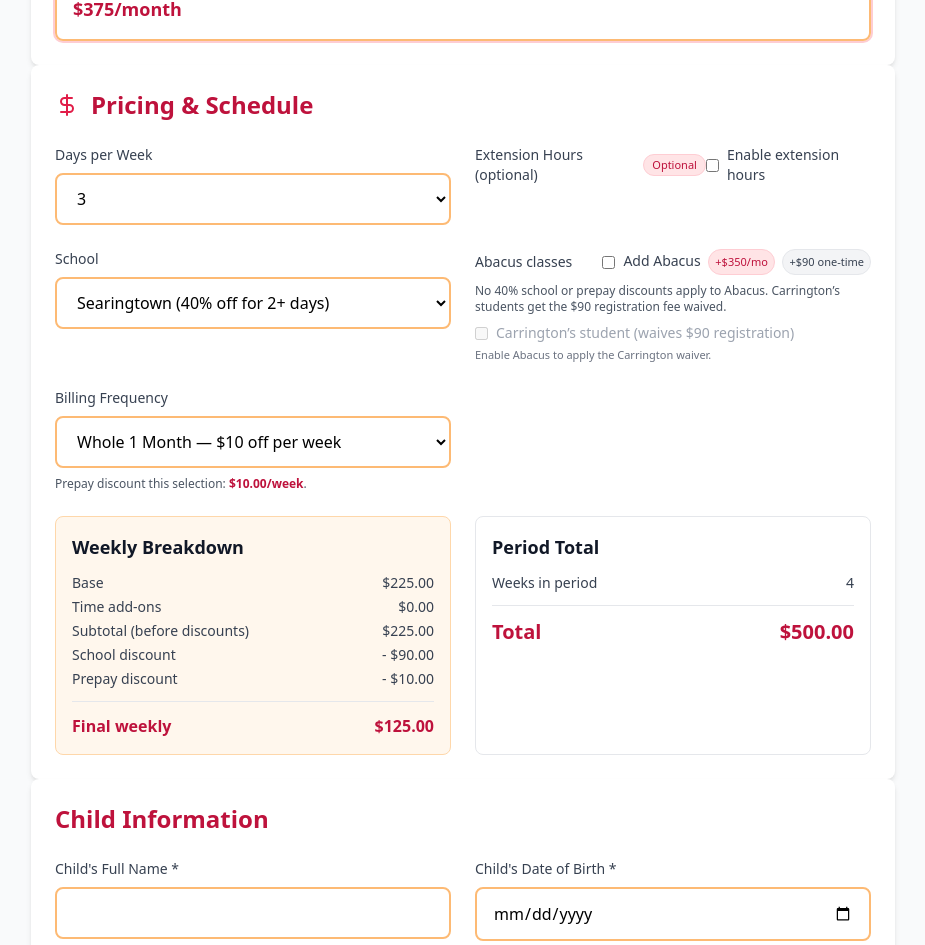
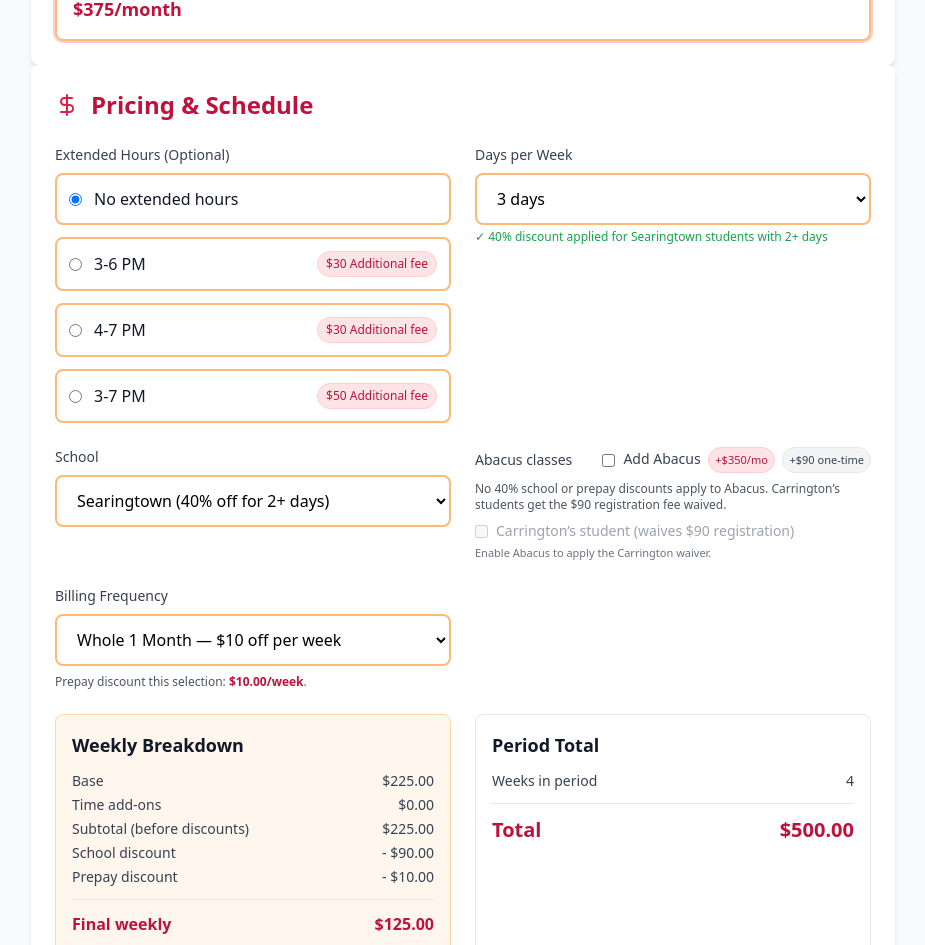
Before and after one commit to phcodesage/olga-one-page-form, a React (Vite) app: page / in a window 1280 px wide. Shown: the part 1112-2057 px from the top of the page, without its empty margins (177-1102 px from the left). Built offline with nearby package versions, Linux system fonts and the light colour scheme.

Commit message:
updated: extended hour

```diff
--- a/src/App.tsx
+++ b/src/App.tsx
@@ -305,6 +305,66 @@ function App() {
             </div>
 
             <div className="grid md:grid-cols-2 gap-6">
+              {/* Extension Hours Options */}
+              <div>
+                <label className="block text-sm font-medium text-gray-700 mb-2">Extended Hours (Optional)</label>
+                <div className="space-y-3">
+                  <label className="flex items-center gap-3 p-3 border-2 border-orange-300 rounded-lg hover:border-orange-400 cursor-pointer">
+                    <input
+                      type="radio"
+                      name="extensionHours"
+                      value="none"
+                      checked={!extensionsEnabled}
+                      onChange={() => setExtensionsEnabled(false)}
+                      className="text-rose-600 focus:ring-rose-500"
+                    />
+                    <span className="text-gray-900">No extended hours</span>
+                  </label>
+                  <label className="flex items-center justify-between gap-3 p-3 border-2 border-orange-300 rounded-lg hover:border-orange-400 cursor-pointer">
+                    <div className="flex items-center gap-3">
+                      <input
+                        type="radio"
+                        name="extensionHours"
+                        value="3-6"
+                        checked={extensionsEnabled && timeBlock === '3-6'}
+                        onChange={() => { setExtensionsEnabled(true); setTimeBlock('3-6'); }}
+                        className="text-rose-600 focus:ring-rose-500"
+                      />
+                      <span className="text-gray-900">3-6 PM</span>
+                    </div>
+                    <span className="inline-flex items-center px-2 py-1 rounded-full text-xs bg-rose-100 text-rose-700 border border-rose-200">$30 Additional fee</span>
+                  </label>
+                  <label className="flex items-center justify-between gap-3 p-3 border-2 border-orange-300 rounded-lg hover:border-orange-400 cursor-pointer">
+                    <div className="flex items-center gap-3">
+                      <input
+                        type="radio"
+                        name="extensionHours"
+                        value="4-7"
+                        checked={extensionsEnabled && timeBlock === '4-7'}
+                        onChange={() => { setExtensionsEnabled(true); setTimeBlock('4-7'); }}
+                        className="text-rose-600 focus:ring-rose-500"
+                      />
+                      <span className="text-gray-900">4-7 PM</span>
+                    </div>
+                    <span className="inline-flex items-center px-2 py-1 rounded-full text-xs bg-rose-100 text-rose-700 border border-rose-200">$30 Additional fee</span>
+                  </label>
+                  <label className="flex items-center justify-between gap-3 p-3 border-2 border-orange-300 rounded-lg hover:border-orange-400 cursor-pointer">
+                    <div className="flex items-center gap-3">
+                      <input
+                        type="radio"
+                        name="extensionHours"
+                        value="3-7"
+                        checked={extensionsEnabled && timeBlock === '3-7'}
+                        onChange={() => { setExtensionsEnabled(true); setTimeBlock('3-7'); }}
+                        className="text-rose-600 focus:ring-rose-500"
+                      />
+                      <span className="text-gray-900">3-7 PM</span>
+                    </div>
+                    <span className="inline-flex items-center px-2 py-1 rounded-full text-xs bg-rose-100 text-rose-700 border border-rose-200">$50 Additional fee</span>
+                  </label>
+                </div>
+              </div>
+
               {/* Days per week */}
               <div>
                 <label className="block text-sm font-medium text-gray-700 mb-2">Days per Week</label>
@@ -314,45 +374,11 @@ function App() {
                   className="w-full px-4 py-3 border-2 border-orange-300 rounded-lg bg-white focus:border-rose-600 focus:ring-2 focus:ring-rose-100 outline-none"
                 >
                   {[1,2,3,4,5].map(d => (
-                    <option key={d} value={d}>{d}</option>
+                    <option key={d} value={d}>{d} day{d > 1 ? 's' : ''}</option>
                   ))}
                 </select>
-              </div>
-
-              {/* Time block */}
-              <div>
-                <div className="flex items-center justify-between mb-2">
-                  <div className="flex items-center gap-2">
-                    <span className="block text-sm font-medium text-gray-700">Extension Hours (optional)</span>
-                    <span className="inline-flex items-center px-2 py-0.5 rounded-full text-[11px] font-medium bg-rose-100 text-rose-700 border border-rose-200">Optional</span>
-                  </div>
-                  <label className="flex items-center gap-2 text-sm text-gray-700">
-                    <input type="checkbox" checked={extensionsEnabled} onChange={(e) => setExtensionsEnabled(e.target.checked)} />
-                    Enable extension hours
-                  </label>
-                </div>
-                {extensionsEnabled && (
-                  <>
-                    <p className="text-xs text-gray-600 mb-2">Choose your preferred extension time.</p>
-                    <div className="grid gap-2">
-                      <label className="flex items-center gap-2">
-                        <input type="radio" name="timeBlock" value="4-6" checked={timeBlock === '4-6'} onChange={() => setTimeBlock('4-6')} />
-                        <span>4–6 PM <span className="ml-1 inline-flex items-center px-1.5 py-0.5 rounded-full text-[11px] bg-gray-100 text-gray-700 border">base</span></span>
-                      </label>
-                      <label className="flex items-center gap-2">
-                        <input type="radio" name="timeBlock" value="3-6" checked={timeBlock === '3-6'} onChange={() => setTimeBlock('3-6')} />
-                        <span>3–6 PM <span className="ml-1 inline-flex items-center px-1.5 py-0.5 rounded-full text-[11px] bg-rose-100 text-rose-700 border border-rose-200">+$30/day</span></span>
-                      </label>
-                      <label className="flex items-center gap-2">
-                        <input type="radio" name="timeBlock" value="4-7" checked={timeBlock === '4-7'} onChange={() => setTimeBlock('4-7')} />
-                        <span>4–7 PM <span className="ml-1 inline-flex items-center px-1.5 py-0.5 rounded-full text-[11px] bg-rose-100 text-rose-700 border border-rose-200">+$30/day</span></span>
-                      </label>
-                      <label className="flex items-center gap-2">
-                        <input type="radio" name="timeBlock" value="3-7" checked={timeBlock === '3-7'} onChange={() => setTimeBlock('3-7')} />
-                        <span>3–7 PM <span className="ml-1 inline-flex items-center px-1.5 py-0.5 rounded-full text-[11px] bg-rose-100 text-rose-700 border border-rose-200">+$50/day</span></span>
-                      </label>
-                    </div>
-                  </>
+                {school === 'Searingtown' && daysPerWeek >= 2 && (
+                  <p className="text-xs text-green-600 mt-1">✓ 40% discount applied for Searingtown students with 2+ days</p>
                 )}
               </div>
 
```
